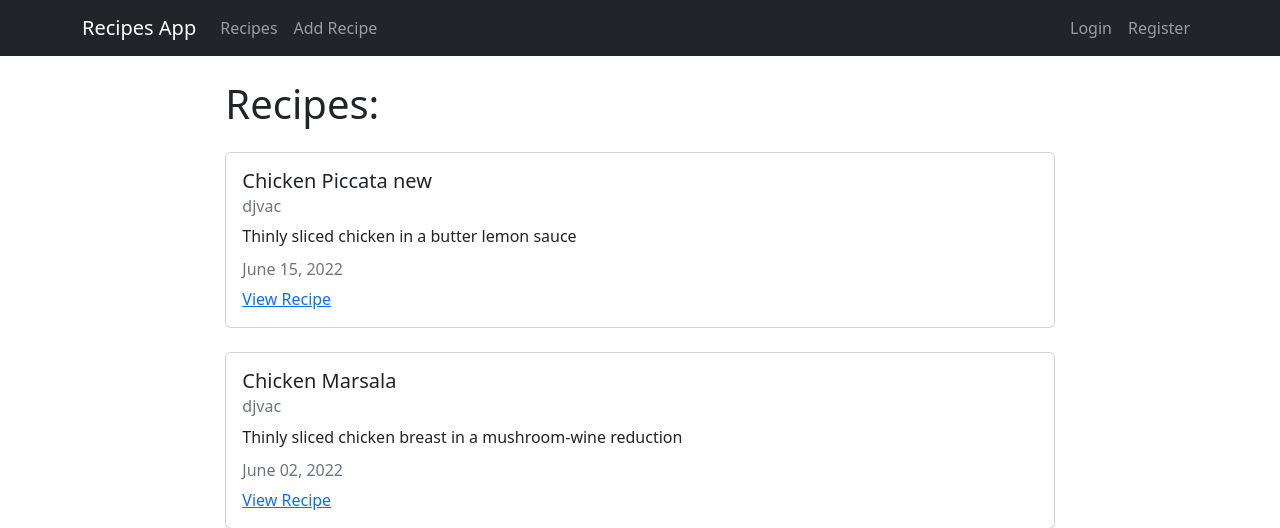
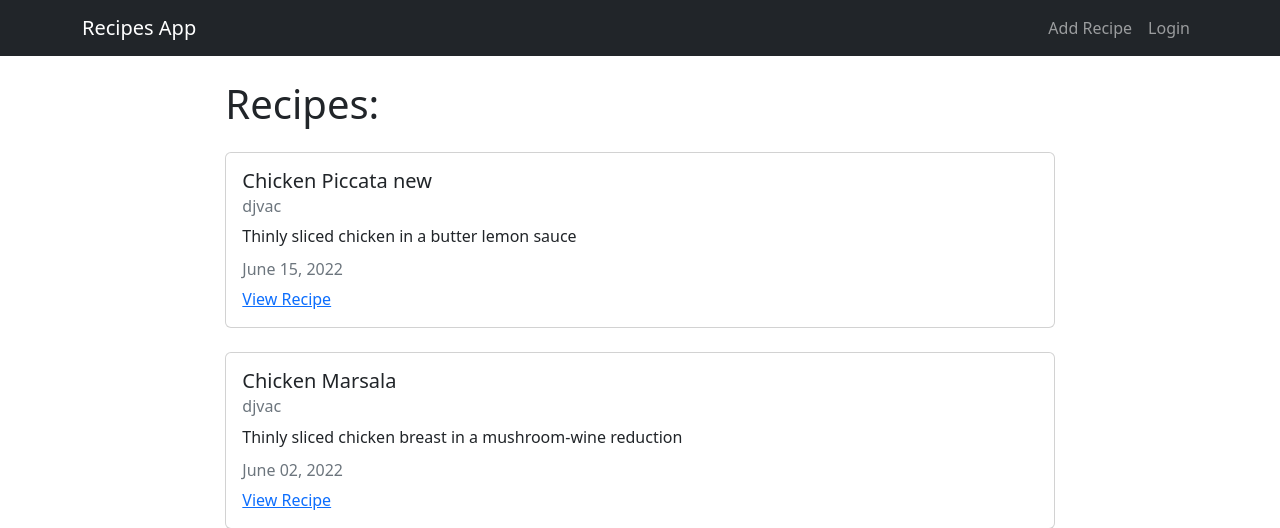
Before and after one commit to b0kja85/nomnom-guide, a Django app: page / in a window 1280 px wide. Shown: the top 528 px of the page. Run offline with Django 3.2, Linux system fonts and the light colour scheme; data comes from the database, SQL or seed files in the repository.

Commit message:
nav bar changes

```diff
--- a/recipes/templates/recipes/base.html
+++ b/recipes/templates/recipes/base.html
@@ -4,81 +4,51 @@
     <meta charset="utf-8" />
     <meta name="viewport" content="width=device-width, initial-scale=1" />
     {% if title %}
-    <title>Django Recipes - {{title}}</title>
+    <title>Django Recipes - {{ title }}</title>
     {% else %}
     <title>Django Recipes</title>
     {% endif %}
-    <link
-      href="https://cdn.jsdelivr.net/npm/bootstrap@5.2.0-beta1/dist/css/bootstrap.min.css"
-      rel="stylesheet"
-      integrity="sha384-0evHe/X+R7YkIZDRvuzKMRqM+OrBnVFBL6DOitfPri4tjfHxaWutUpFmBp4vmVor"
-      crossorigin="anonymous"
-    />
+    <link href="https://cdn.jsdelivr.net/npm/bootstrap@5.2.0-beta1/dist/css/bootstrap.min.css" rel="stylesheet" integrity="sha384-0evHe/X+R7YkIZDRvuzKMRqM+OrBnVFBL6DOitfPri4tjfHxaWutUpFmBp4vmVor" crossorigin="anonymous" />
 </head>
 <body>
 <nav class="navbar navbar-expand-lg navbar-dark bg-dark">
     <div class="container">
         <a class="navbar-brand" href="{% url 'recipes-home' %}">Recipes App</a>
-        <button
-          class="navbar-toggler"
-          type="button"
-          data-bs-toggle="collapse"
-          data-bs-target="#navbarNav"
-          aria-controls="navbarNav"
-          aria-expanded="false"
-          aria-label="Toggle navigation"
-        >
+        <button class="navbar-toggler" type="button" data-bs-toggle="collapse" data-bs-target="#navbarNav" aria-controls="navbarNav" aria-expanded="false" aria-label="Toggle navigation">
             <span class="navbar-toggler-icon"></span>
         </button>
         <div class="collapse navbar-collapse" id="navbarNav">
-          <ul class="navbar-nav">
-            <li class="nav-item">
-              <a
-                class="nav-link"
-                aria-current="page"
-                href="{% url 'recipes-home' %}"
-                >Recipes</a
-              >
-            </li>
+            <ul class="navbar-nav ms-auto">
+                {% if not user.is_authenticated %}
                 <li class="nav-item">
                     <a class="nav-link" href="{% url 'recipes-create' %}">Add Recipe</a>
                 </li>
+                <li class="nav-item">
+                    <a class="nav-item nav-link" href="{% url 'user-login' %}">Login</a>
+                </li>
+                {% else %}
+                <li class="nav-item">
+                    <a class="nav-item nav-link" href="{% url 'user-profile' %}">My Profile</a>
+                </li>
+                <li class="nav-item">
+                    <a class="nav-item nav-link" href="{% url 'user-logout' %}">Logout</a>
+                </li>
+                {% endif %}
             </ul>
-        </div>
-        <div class="navbar-nav">
-          {% if user.is_authenticated %}
-          <a class="nav-item nav-link" href="{% url 'user-profile' %}"
-            >My Profile</a
-          >
-          <a class="nav-item nav-link" href="{% url 'user-logout' %}">Logout</a>
-          {% else %}
-          <a class="nav-item nav-link" href="{% url 'user-login' %}">Login</a>
-          <a class="nav-item nav-link" href="{% url 'user-register' %}"
-            >Register</a
-          >
-          {% endif %}
         </div>
     </div>
 </nav>
 <div class="container mt-4 col-8">
-      {% if messages %} {% for message in messages %}
+    {% if messages %}
+        {% for message in messages %}
         <div class="alert alert-{{ message.tags }}">{{ message }}</div>
-      {% endfor %} {% endif %} {% block content %} {% endblock %}
+        {% endfor %}
+    {% endif %}
+    {% block content %}
+    {% endblock %}
 </div>
-    <script
-      src="https://cdn.jsdelivr.net/npm/bootstrap@5.2.0-beta1/dist/js/bootstrap.bundle.min.js"
-      integrity="sha384-pprn3073KE6tl6bjs2QrFaJGz5/SUsLqktiwsUTF55Jfv3qYSDhgCecCxMW52nD2"
-      crossorigin="anonymous"
-    ></script>
-    <script
-      src="https://cdn.jsdelivr.net/npm/@popperjs/core@2.11.5/dist/umd/popper.min.js"
-      integrity="sha384-Xe+8cL9oJa6tN/veChSP7q+mnSPaj5Bcu9mPX5F5xIGE0DVittaqT5lorf0EI7Vk"
-      crossorigin="anonymous"
-    ></script>
-    <script
-      src="https://cdn.jsdelivr.net/npm/bootstrap@5.2.0-beta1/dist/js/bootstrap.min.js"
-      integrity="sha384-kjU+l4N0Yf4ZOJErLsIcvOU2qSb74wXpOhqTvwVx3OElZRweTnQ6d31fXEoRD1Jy"
-      crossorigin="anonymous"
-    ></script>
+<script src="https://cdn.jsdelivr.net/npm/bootstrap@5.2.0-beta1/dist/js/bootstrap.bundle.min.js" integrity="sha384-pprn3073KE6tl6bjs2QrFaJGz5/SUsLqktiwsUTF55Jfv3qYSDhgCecCxMW52nD2" crossorigin="anonymous"></script>
+<script src="https://cdn.jsdelivr.net/npm/@popperjs/core@2.11.5/dist/umd/popper.min.js" integrity="sha384-Xe+8cL9oJa6tN/veChSP7q+mnSPaj5Bcu9mPX5F5xIGE0DVittaqT5lorf0EI7Vk" crossorigin="anonymous"></script>
+<script src="https://cdn.jsdelivr.net/npm/bootstrap@5.2.0-beta1/dist/js/bootstrap.min.js" integrity="sha384-kjU+l4N0Yf4ZOJErLsIcvOU2qSb74wXpOhqTvwVx3OElZRweTnQ6d31fXEoRD1Jy" crossorigin="anonymous"></script>
 </body>
 </html>
--- a/users/views.py
+++ b/users/views.py
@@ -17,7 +17,6 @@ def register(request):
       return redirect('user-login')
   else:
     form = forms.UserRegisterForm()
-  return render(request, 'users/register.html', {'form': form})
 
 @login_required()
 def profile(request):
```
Also changed, not shown: users/forms.py (deleted, +0 -10 lines), recipes/templates/recipes/about.html (added). Lines whose indentation alone changed are shown as unchanged.
